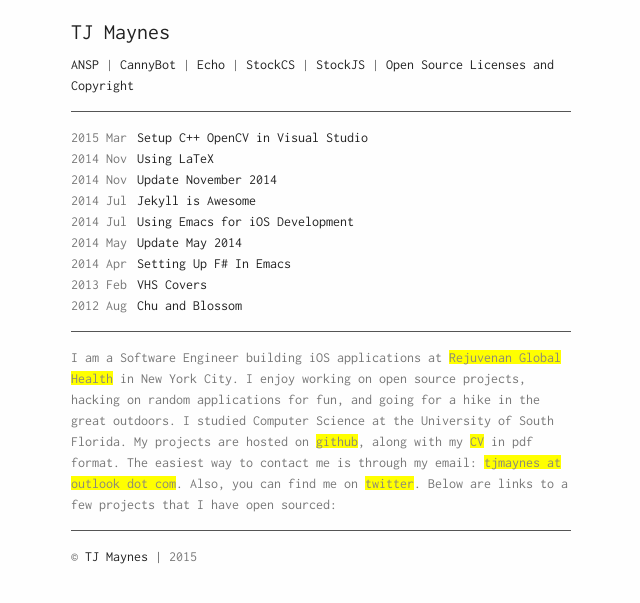
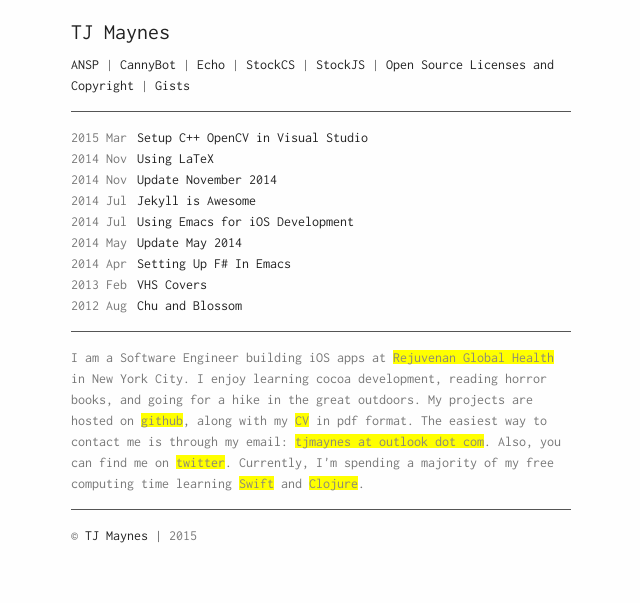
Before and after one commit to embaron/tjmaynes.github.io, a Jekyll site: the page built from index.html, in a window 1280 px wide. Shown: the top 603 px of the page, without its empty margins (319-959 px from the left). Built offline with Jekyll 4.4.1, drawn with Linux system fonts in a browser that asks for light colours.

Commit message:
Added gist and updated about.html

```diff
--- a/_includes/about.html
+++ b/_includes/about.html
@@ -1,3 +1,3 @@
 <div id="about">
-  <p>I am a Software Engineer building iOS applications at <a href="https://www.rejuvenan.com/" target="_blank">Rejuvenan Global Health</a> in New York City. I enjoy working on open source projects, hacking on random applications for fun, and going for a hike in the great outdoors. I studied Computer Science at the University of South Florida. My projects are hosted on <a href="https://www.github.com/tjmaynes/" target="_blank">github</a>, along with my <a href="/cv.pdf">CV</a> in pdf format. The easiest way to contact me is through my email: <a href="mailto:tjmaynes@outlook.com">tjmaynes at outlook dot com</a>. Also, you can find me on <a href="https://www.twitter.com/tjmaynes/" target="_blank">twitter</a>. Below are links to a few projects that I have open sourced:</p>
+  <p>I am a Software Engineer building iOS apps at <a href="https://www.rejuvenan.com/" target="_blank">Rejuvenan Global Health</a> in New York City. I enjoy learning cocoa development, reading horror books, and going for a hike in the great outdoors. My projects are hosted on <a href="https://www.github.com/tjmaynes/" target="_blank">github</a>, along with my <a href="/cv.pdf">CV</a> in pdf format. The easiest way to contact me is through my email: <a href="mailto:tjmaynes@outlook.com">tjmaynes at outlook dot com</a>. Also, you can find me on <a href="https://www.twitter.com/tjmaynes/" target="_blank">twitter</a>. Currently, I'm spending a majority of my free computing time learning <a href="https://developer.apple.com/swift/">Swift</a> and <a href="http://clojure.org/">Clojure</a>.</p>
 </div>
--- a/_includes/projects.html
+++ b/_includes/projects.html
@@ -1,10 +1,11 @@
 <nav style="padding-top:10px;">
   <ul>
-    <li><a href="https://github.com/tjmaynes/ansp">ANSP</a></li> |
+    <li><a href="https://github.com/tjmaynes/ansp" target="_blank">ANSP</a></li> |
     <li><a href="/projects/canny-bot">CannyBot</a></li> |
-    <li><a href="https://github.com/tjmaynes/echo">Echo</a></li> |
-    <li><a href="https://github.com/tjmaynes/stockcs">StockCS</a></li> |
+    <li><a href="https://github.com/tjmaynes/echo" target="_blank">Echo</a></li> |
+    <li><a href="https://github.com/tjmaynes/stockcs" target="_blank">StockCS</a></li> |
     <li><a href="/projects/stockjs">StockJS</a></li> |
-    <li><a href="/projects/osl">Open Source Licenses and Copyright</a></li>
+    <li><a href="/projects/osl">Open Source Licenses and Copyright</a></li> |
+    <li><a href="https://gist.github.com/tjmaynes" target="_blank">Gists</a></li>
   </ul>
 </nav>
```
